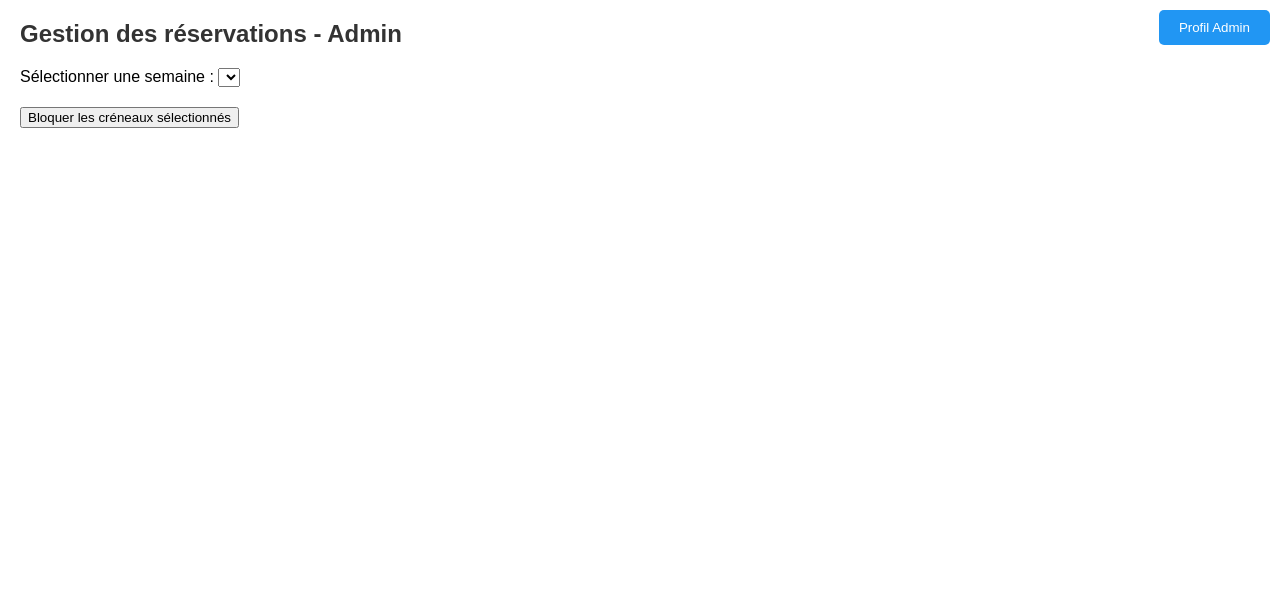
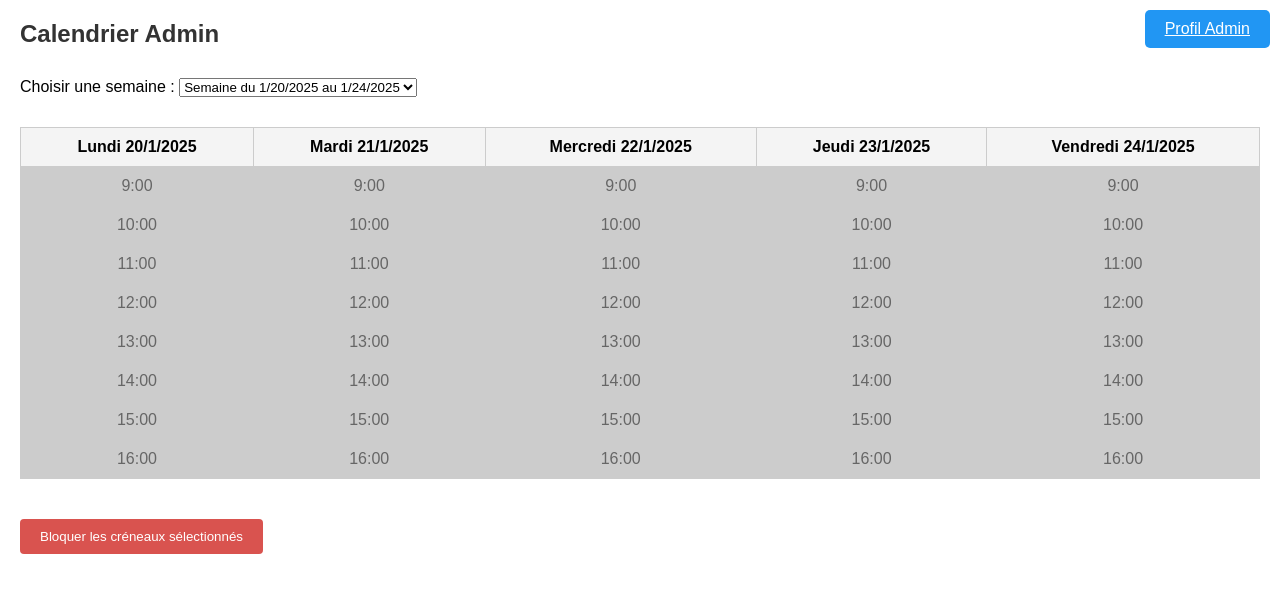
Before and after one commit to inankia3/Projet_Reserv, a Django app: template Reservation/templates/calendrierAdmin.html in a window 1280 px wide. Shown: the top 593 px of the page. Run offline with Django 5.2, Linux system fonts and the light colour scheme; the template is opened without the code that fills it, so the values that code supplies are empty.

Commit message:
Add blockSlotsAdmin view and corresponding URL; enhance calendrierAdmin template for slot blocking functionality

```diff
--- a/App/urls.py
+++ b/App/urls.py
@@ -20,4 +20,5 @@ urlpatterns = [
     path('accueilAdmin/', views.accueilAdmin, name='accueilAdmin'),
     path('profilAdmin/', views.profilAdmin, name='profilAdmin'),
     path('toggleBlockStudent/<str:student_number>/', views.toggleBlockStudent, name='toggleBlockStudent'),
+    path('blockSlotsAdmin/', views.blockSlotsAdmin, name='blockSlotsAdmin'),
 ]
--- /dev/null
+++ b/Reservation/static/js/calendrierAdmin.js
@@ -0,0 +1,189 @@
+document.addEventListener('DOMContentLoaded', function() {
+    const weekSelector = document.getElementById('weekSelector');
+    const daysHeader = document.getElementById('daysHeader');
+    const timeSlotsTable = document.getElementById('timeSlotsTable');
+    const selectedHoursInput = document.getElementById('selectedHours');
+    const blockButton = document.getElementById('blockButton');
+    const whichBoxInput = document.createElement('input');  // Champ caché
+    whichBoxInput.type = "hidden";
+    whichBoxInput.name = "which_box";
+    document.getElementById('adminCalendarForm').appendChild(whichBoxInput);
+
+    // Ensemble des créneaux sélectionnés (ex: ["2025-02-10 09:00", "2025-02-10 10:00", ...])
+    let selectedSlots = new Set();
+
+    // --- 1) Générer la liste des semaines dans le select
+    function generateWeekOptions() {
+        const now = new Date();
+        const currentDay = now.getDay(); // 0=Dim,1=Lun,...6=Sam
+        // On se ramène au lundi
+        let daysToMonday = (currentDay + 6) % 7;
+        now.setDate(now.getDate() - daysToMonday);
+
+        for (let i=0; i<5; i++) {
+            // On va générer 5 semaines
+            const startOfWeek = new Date(now);
+            startOfWeek.setDate(startOfWeek.getDate() + i*7);
+            const endOfWeek = new Date(startOfWeek);
+            endOfWeek.setDate(endOfWeek.getDate() + 4); // Vendredi
+
+            const option = document.createElement('option');
+            option.value = startOfWeek.toISOString().split('T')[0];
+            option.textContent =
+              `Semaine du ${startOfWeek.toLocaleDateString()} au ${endOfWeek.toLocaleDateString()}`;
+            weekSelector.appendChild(option);
+        }
+    }
+
+    // --- 2) Générer l'entête (lundi..vendredi) + corps
+    function generateDaysHeader(weekStart) {
+        daysHeader.innerHTML = '';
+        const days = ['Lundi','Mardi','Mercredi','Jeudi','Vendredi'];
+        for (let i=0; i<days.length; i++) {
+            const th = document.createElement('th');
+            const d = new Date(weekStart);
+            d.setDate(d.getDate() + i);
+            th.textContent =
+              `${days[i]} ${d.getDate()}/${d.getMonth()+1}/${d.getFullYear()}`;
+            daysHeader.appendChild(th);
+        }
+    }
+
+    // --- 3) Générer le tableau 9h->17h sur 5 colonnes (lundi..vendredi)
+    //        + marquer bloqué/past si besoin
+    function generateTimeSlots(weekStart) {
+        timeSlotsTable.innerHTML = '';
+        const days = 5; // Lundi..Vendredi
+        for (let hour=9; hour<=16; hour++) {
+            const row = document.createElement('tr');
+            for (let dayIndex=0; dayIndex<days; dayIndex++) {
+                const slotCell = document.createElement('td');
+                slotCell.classList.add('time-slot');
+
+                // Calcul de la date correspondante
+                const currentDate = new Date(weekStart);
+                currentDate.setDate(currentDate.getDate() + dayIndex);
+                currentDate.setHours(hour,0,0,0);
+
+                // On formate "YYYY-MM-DD HH:MM"
+                const isoDate = currentDate.toISOString().split('T')[0];
+                const hourStr = `${hour}:00`;
+                slotCell.setAttribute('data-date', isoDate);
+                slotCell.setAttribute('data-hour', hourStr);
+
+                // Affichage
+                slotCell.textContent = hourStr;
+
+                // --- Contrôles : est-ce passé ? est-ce bloqué ?
+                const now = new Date();
+                if (currentDate < now) {
+                    // Passé
+                    slotCell.classList.add('past');
+                } else {
+                    // TODO : si c'est déjà bloqué (ex. si l'admin a déjà réservé =>
+                    //        verif BDD? => so, on a besoin d'un JSON `blockedSlots`.
+                    //        Pour l'exemple, on gère "simulate" ou on skip.
+                    //        => On appelle un array "blockedSlots" ?
+
+                    // ex: if blockedSlots.includes( isoDate + " " + hourStr ) {
+                    //    slotCell.classList.add('blocked');
+                    // } else {
+                    //    -> on rend selectable
+                    // }
+
+                    slotCell.addEventListener('click', function() {
+                        // Si déjà bloqué, on ignore
+                        if (slotCell.classList.contains('blocked')) {
+                            return;
+                        }
+                        // Toggle la sélection
+                        const slotKey = isoDate + " " + hourStr;
+                        if (selectedSlots.has(slotKey)) {
+                            selectedSlots.delete(slotKey);
+                            slotCell.classList.remove('selected');
+                        } else {
+                            selectedSlots.add(slotKey);
+                            slotCell.classList.add('selected');
+                        }
+                        updateSelectedSlots();
+                    });
+                }
+
+                row.appendChild(slotCell);
+            }
+            timeSlotsTable.appendChild(row);
+        }
+    }
+
+    // --- 4) Met à jour le champ caché
+    function updateSelectedSlots() {
+        // On transforme selectedSlots en tableau
+        const arr = Array.from(selectedSlots);
+        selectedHoursInput.value = arr.join(',');
+    }
+
+    // --- 5) Sur le bouton "Bloquer"
+    blockButton.addEventListener('click', function(e) {
+        // Si rien n’est sélectionné
+        if (selectedSlots.size === 0) {
+            alert("Aucun créneau sélectionné");
+            e.preventDefault(); // on empêche l’envoi du form
+        } else {
+            // Sinon on laisse le form s’envoyer
+            // Le champ hidden "selectedHours" contient la liste
+        }
+    });
+
+    // --- 6) Gestion du "weekSelector" (pour charger un autre lundi)
+    weekSelector.addEventListener('change', function() {
+        selectedSlots.clear();
+        updateSelectedSlots();
+
+        const mondayValue = weekSelector.value; // "2025-02-10"
+        const mondayDate = new Date(mondayValue + "T00:00:00");
+        generateDaysHeader(mondayDate);
+        generateTimeSlots(mondayDate);
+    });
+
+    blockButton.addEventListener('click', function(e) {
+        if (selectedSlots.size === 0) {
+            alert("Aucun créneau sélectionné");
+            e.preventDefault();
+            return;
+        }
+
+        // On affiche un pop-up pour demander quel box
+        // Ex: "Voulez-vous bloquer le box1, le box2, ou les 2 ?
+        //     Taper '1', '2' ou 'both'"
+
+        const choice = prompt("Tapez '1' pour bloquer le box1, '2' pour le box2, ou 'both' pour les deux.");
+        if (!choice) {
+            e.preventDefault();
+            return;
+        }
+
+        let whichBoxValue = "";
+        if (choice.toLowerCase() === "1") {
+            whichBoxValue = "1";
+        } else if (choice.toLowerCase() === "2") {
+            whichBoxValue = "2";
+        } else if (choice.toLowerCase() === "both") {
+            whichBoxValue = "Les deux";
+        } else {
+            // Réponse invalide
+            alert("Réponse invalide. Veuillez réessayer.");
+            e.preventDefault();
+            return;
+        }
+
+        // On place la valeur dans whichBoxInput
+        whichBoxInput.value = whichBoxValue;
+
+        // On laisse le form se soumettre
+    });
+
+    // Initialisation
+    generateWeekOptions();
+    // Simuler un "change" pour la première semaine
+    weekSelector.dispatchEvent(new Event('change'));
+});
--- a/Reservation/templates/calendrierAdmin.html
+++ b/Reservation/templates/calendrierAdmin.html
@@ -1,35 +1,99 @@
-{% extends 'base.html' %}
-{% block title %}Calendrier Admin{% endblock %}
+{% load static %}
+<!DOCTYPE html>
+<html lang="fr">
+<head>
+    <meta charset="UTF-8">
+    <title>Calendrier Admin</title>
+    <!-- Votre fichier CSS -->
+    <link rel="stylesheet" href="{% static 'css/styles.css' %}">
 
-{% block content %}
-<h2>Gestion des réservations - Admin</h2>
+    <style>
+        body {
+            font-family: Arial, sans-serif;
+            margin: 20px;
+        }
+        h2 {
+            color: #333;
+        }
+        table {
+            width: 100%;
+            border-collapse: collapse;
+            margin-top: 20px;
+        }
+        th, td {
+            border: 1px solid #ccc;
+            text-align: center;
+            padding: 10px;
+        }
+        .time-slot {
+            cursor: pointer;
+        }
+        .time-slot.selected {
+            background-color: #4CAF50;
+            color: #fff;
+        }
+        .time-slot.blocked {
+            background-color: #ff6666; /* Rouge ou autre couleur */
+            cursor: not-allowed;
+        }
+        .time-slot.past {
+            background-color: #ccc;
+            color: #666;
+            cursor: not-allowed;
+        }
+        /* Bouton bloquer */
+        #blockButton {
+            margin-top: 20px;
+            padding: 10px 20px;
+            background-color: #d9534f; /* rouge bootstrap-like */
+            color: #fff;
+            border: none;
+            cursor: pointer;
+            border-radius: 4px;
+        }
+        #blockButton:hover {
+            background-color: #c9302c;
+        }
+        /* Semaine */
+        #weekSelector {
+            margin: 10px 0;
+        }
+    </style>
+</head>
+<body>
+    <!-- Bouton/lien menant au profil admin -->
+    <a href="{% url 'profilAdmin' %}" class="profile-button">
+        Profil Admin
+    </a>
+    <h2>Calendrier Admin</h2>
 
-<button class="profile-button" onclick="goToProfilAdmin()">
-    Profil Admin
-</button>
+    <!-- Formulaire global pour POST -->
+    <form id="adminCalendarForm" method="POST" action="{% url 'blockSlotsAdmin' %}">
+        {% csrf_token %}
 
-<form id="reservationForm" method="POST" action="{{ action_url }}">
-    {% csrf_token %}
-    <label for="weekSelector">Sélectionner une semaine :</label>
-    <select id="weekSelector"></select>
+        <div>
+            <label for="weekSelector">Choisir une semaine :</label>
+            <select id="weekSelector"></select>
+        </div>
 
-    <table>
-        <thead>
-            <tr id="daysHeader"></tr>
-        </thead>
-        <tbody id="timeSlotsTable"></tbody>
-    </table>
+        <table>
+            <thead>
+                <tr id="daysHeader">
+                    <!-- Généré en JavaScript (Lundi..Vendredi) -->
+                </tr>
+            </thead>
+            <tbody id="timeSlotsTable">
+                <!-- Génération dynamique via JS (9h->17h, blocké ou pas) -->
+            </tbody>
+        </table>
 
-    <input type="hidden" name="selected_slots" id="selectedSlots">
-    <button type="button" id="blockButton">Bloquer les créneaux sélectionnés</button>
-</form>
+        <!-- Champ caché pour envoyer la liste des créneaux sélectionnés -->
+        <input type="hidden" name="selected_hours" id="selectedHours">
 
-<script>
-function goToProfilAdmin() {
-    window.location.href = "{% url 'profilAdmin' %}";
-}
+        <button type="submit" id="blockButton">Bloquer les créneaux sélectionnés</button>
+    </form>
 
-/* Script JS identique à ta version, adapté si besoin
-   pour charger les données dynamiques */
-</script>
-{% endblock %}
+    <!-- Script JS séparé -->
+    <script src="{% static 'js/calendrierAdmin.js' %}"></script>
+</body>
+</html>
```
Also changed, not shown: Reservation/views.py (+82 -0 lines), db.sqlite3.
